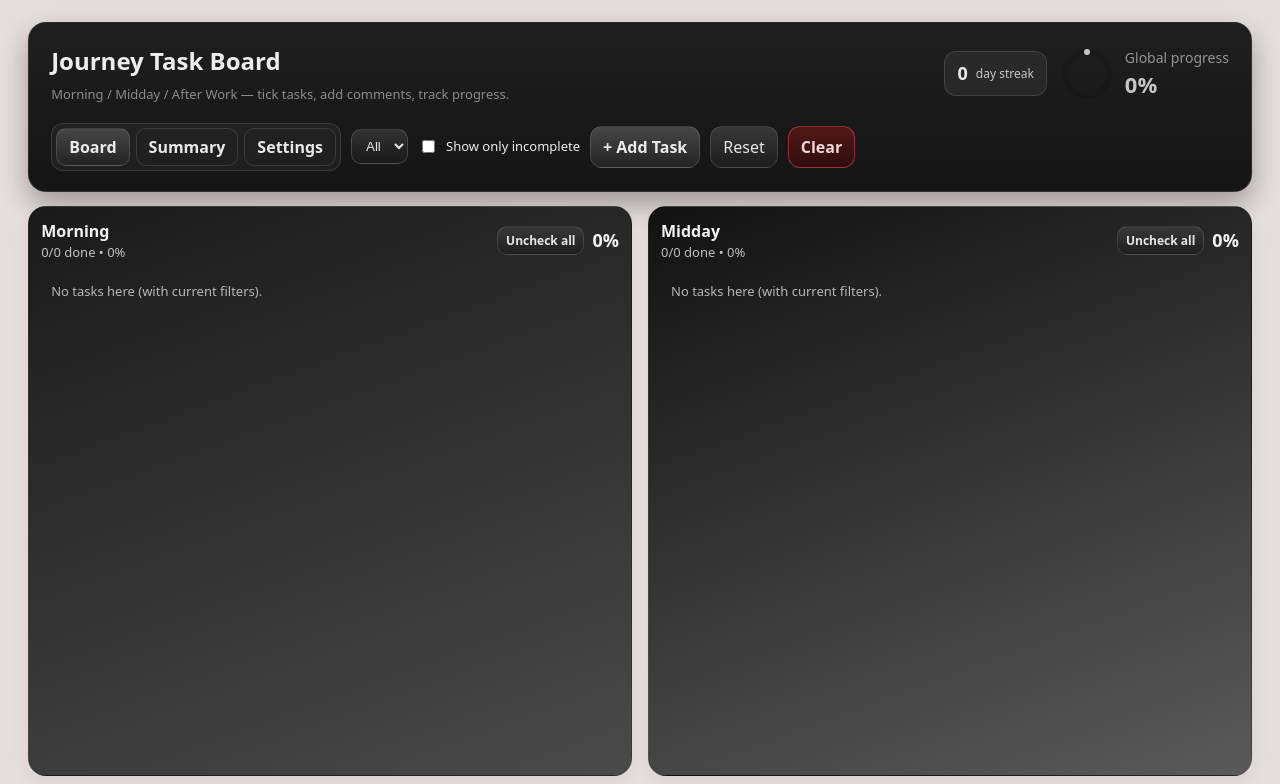
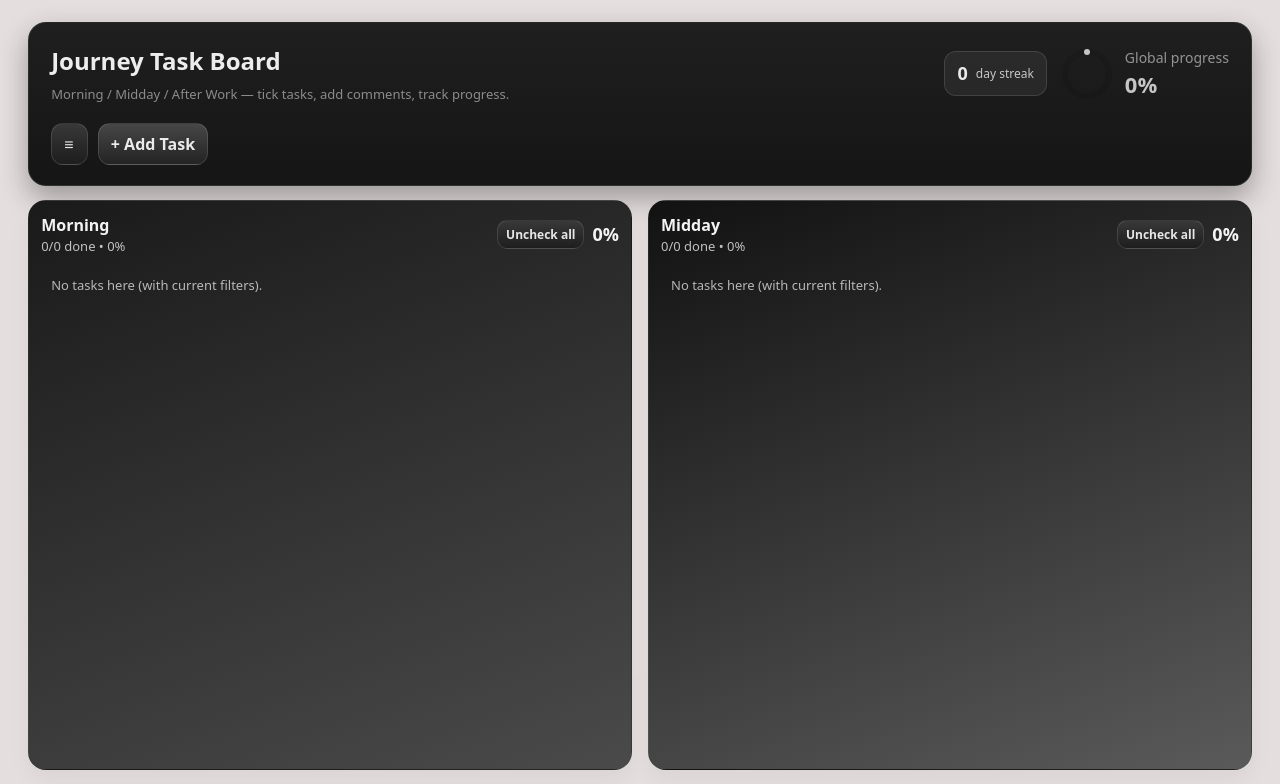
Before and after one commit to PouletCodex/Journey-Board, a React (Vite) app: page / in a window 1280 px wide. Shown: the top 784 px of the page. Built offline with nearby package versions, Linux system fonts and the light colour scheme.

Commit message:
Update drag and drop

```diff
--- a/src/App.tsx
+++ b/src/App.tsx
@@ -249,6 +249,7 @@ export default function JourneyTaskBoard() {
   const [onlyIncomplete, setOnlyIncomplete] = useState<boolean>(false);
   const [activeView, setActiveView] = useState<"board" | "summary" | "settings">("board");
   const [themeMode, setThemeMode] = useState<"dark" | "light">("dark");
+  const [menuOpen, setMenuOpen] = useState(false);
   const [sectionTitles, setSectionTitles] = useState<Record<Section, string>>({
     Morning: "Morning",
     Midday: "Midday",
@@ -802,69 +803,143 @@ export default function JourneyTaskBoard() {
           </div>
 
           <div style={{ display: "flex", alignItems: "center", gap: 10, flexWrap: "wrap" }}>
-            <div
-              style={{
-                display: "inline-flex",
-                gap: 6,
-                padding: 4,
+            <button
+              onClick={() => setMenuOpen(true)}
+              style={{
+                padding: "9px 12px",
                 borderRadius: 12,
-                border: "1px solid rgba(255,255,255,0.12)",
-                background: "rgba(255,255,255,0.04)",
-              }}
-            >
+                border: theme.neutralBtnBorder,
+                background: theme.neutralBtnBg,
+                cursor: "pointer",
+                color: theme.neutralBtnText,
+                fontWeight: 800,
+                letterSpacing: "0.08em",
+              }}
+              aria-label="Open menu"
+            >
+              ≡
+            </button>
             <button
-                onClick={() => setActiveView("board")}
-                style={{
+              onClick={openCreate}
+              style={{
+                padding: "9px 12px",
+                borderRadius: 12,
                 border: theme.chipBorder,
-                  background:
-                    activeView === "board"
-                      ? theme.primaryBtnBg
-                      : "transparent",
+                background: theme.primaryBtnBg,
+                color: theme.chipText,
+                fontWeight: 700,
+                cursor: "pointer",
+              }}
+            >
+              + Add Task
+            </button>
+
+          </div>
+        </div>
+
+        {menuOpen ? (
+          <>
+            <div
+              onClick={() => setMenuOpen(false)}
+              style={{ position: "fixed", inset: 0, zIndex: 20, background: "rgba(0,0,0,0.35)" }}
+            />
+            <div
+              style={{
+                position: "fixed",
+                left: 0,
+                top: 0,
+                bottom: 0,
+                width: "min(320px, 82vw)",
+                zIndex: 21,
+                padding: 16,
+                background: theme.modalBg,
+                borderRight: theme.modalBorder,
+                color: theme.modalText,
+                boxShadow: themeMode === "light"
+                  ? "0 18px 40px rgba(0,0,0,0.18)"
+                  : "0 22px 48px rgba(0,0,0,0.45)",
+                display: "flex",
+                flexDirection: "column",
+                gap: 16,
+              }}
+            >
+              <div style={{ display: "flex", alignItems: "center", justifyContent: "space-between" }}>
+                <div style={{ fontSize: 16, fontWeight: 900 }}>Menu</div>
+                <button
+                  onClick={() => setMenuOpen(false)}
+                  style={{
+                    border: theme.neutralBtnBorder,
+                    background: theme.neutralBtnBg,
+                    borderRadius: 10,
+                    padding: "6px 10px",
+                    cursor: "pointer",
+                    color: theme.neutralBtnText,
+                    fontWeight: 700,
+                  }}
+                >
+                  Close
+                </button>
+              </div>
+
+              <div style={{ fontSize: 12, opacity: 0.7 }}>View</div>
+              <div style={{ display: "flex", gap: 8, flexWrap: "wrap" }}>
+                <button
+                  onClick={() => {
+                    setActiveView("board");
+                    setMenuOpen(false);
+                  }}
+                  style={{
+                    border: theme.chipBorder,
+                    background: activeView === "board" ? theme.primaryBtnBg : "transparent",
                     color: theme.chipText,
                     borderRadius: 10,
-                  padding: "7px 12px",
+                    padding: "7px 10px",
                     cursor: "pointer",
                     fontWeight: 700,
+                    fontSize: 12,
                   }}
                 >
                   Board
                 </button>
                 <button
-                onClick={() => setActiveView("summary")}
+                  onClick={() => {
+                    setActiveView("summary");
+                    setMenuOpen(false);
+                  }}
                   style={{
                     border: theme.chipBorder,
-                  background:
-                    activeView === "summary"
-                      ? theme.primaryBtnBg
-                      : "transparent",
+                    background: activeView === "summary" ? theme.primaryBtnBg : "transparent",
                     color: theme.chipText,
                     borderRadius: 10,
-                  padding: "7px 12px",
+                    padding: "7px 10px",
                     cursor: "pointer",
                     fontWeight: 700,
+                    fontSize: 12,
                   }}
                 >
                   Summary
                 </button>
                 <button
-                onClick={() => setActiveView("settings")}
+                  onClick={() => {
+                    setActiveView("settings");
+                    setMenuOpen(false);
+                  }}
                   style={{
                     border: theme.chipBorder,
-                  background:
-                    activeView === "settings"
-                      ? theme.primaryBtnBg
-                      : "transparent",
+                    background: activeView === "settings" ? theme.primaryBtnBg : "transparent",
                     color: theme.chipText,
                     borderRadius: 10,
-                  padding: "7px 12px",
+                    padding: "7px 10px",
                     cursor: "pointer",
                     fontWeight: 700,
+                    fontSize: 12,
                   }}
                 >
                   Settings
                 </button>
               </div>
 
+              <div style={{ fontSize: 12, opacity: 0.7 }}>Filters</div>
               <select
                 value={categoryFilter}
                 onChange={(e) => setCategoryFilter(e.target.value)}
@@ -882,7 +957,6 @@ export default function JourneyTaskBoard() {
                   </option>
                 ))}
               </select>
-
               <label style={{ display: "flex", alignItems: "center", gap: 8, fontSize: 13 }}>
                 <input
                   type="checkbox"
@@ -892,51 +966,48 @@ export default function JourneyTaskBoard() {
                 Show only incomplete
               </label>
 
+              <div style={{ fontSize: 12, opacity: 0.7 }}>Actions</div>
+              <div style={{ display: "flex", gap: 8, flexWrap: "wrap" }}>
                 <button
-              onClick={openCreate}
-              style={{
-                padding: "9px 12px",
-                borderRadius: 12,
-                border: theme.chipBorder,
-                background: theme.primaryBtnBg,
-                color: theme.chipText,
-                fontWeight: 700,
-                cursor: "pointer",
-              }}
-            >
-              + Add Task
-            </button>
-
-            <button
-              onClick={resetAllToIncomplete}
-              style={{
-                padding: "9px 12px",
-                borderRadius: 12,
+                  onClick={() => {
+                    resetAllToIncomplete();
+                    setMenuOpen(false);
+                  }}
+                  style={{
                     border: theme.neutralBtnBorder,
                     background: theme.neutralBtnBg,
+                    borderRadius: 10,
+                    padding: "7px 10px",
                     cursor: "pointer",
+                    fontWeight: 700,
                     color: theme.neutralBtnText,
-              }}
-            >
-              Reset
+                    fontSize: 12,
+                  }}
+                >
+                  Reset all
                 </button>
-
                 <button
-              onClick={clearAll}
-              style={{
-                padding: "9px 12px",
-                borderRadius: 12,
+                  onClick={() => {
+                    clearAll();
+                    setMenuOpen(false);
+                  }}
+                  style={{
                     border: danger.border,
                     background: danger.bg,
+                    borderRadius: 10,
+                    padding: "7px 10px",
                     cursor: "pointer",
+                    fontWeight: 700,
                     color: danger.text,
-                fontWeight: 700,
-              }}
-            >
-              Clear
+                    fontSize: 12,
+                  }}
+                >
+                  Clear all
                 </button>
               </div>
             </div>
+          </>
+        ) : null}
 
         {activeView === "board" ? (
           <DndContext
@@ -1004,7 +1075,7 @@ export default function JourneyTaskBoard() {
                           fontSize: 16,
                           fontWeight: 900,
                           color: themeMode === "light" ? "rgba(30,30,30,0.9)" : "rgba(255,255,255,0.95)",
-                          outline: editingSection === s ? "1px dashed rgba(255,255,255,0.25)" : "none",
+                          outline: "none",
                           borderRadius: 6,
                           padding: editingSection === s ? "2px 6px" : 0,
                           cursor: "text",
```
Lines whose indentation alone changed are shown as unchanged.
